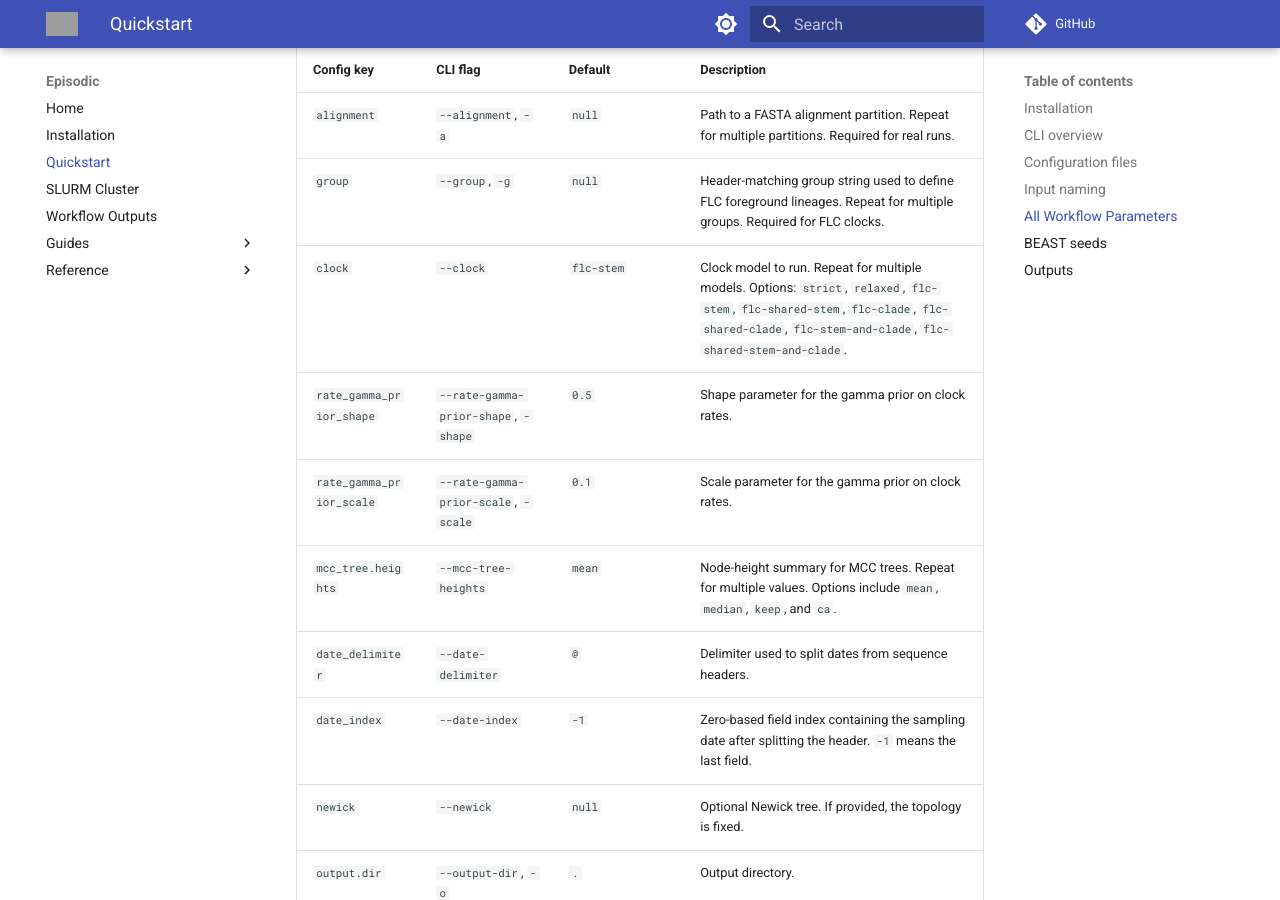
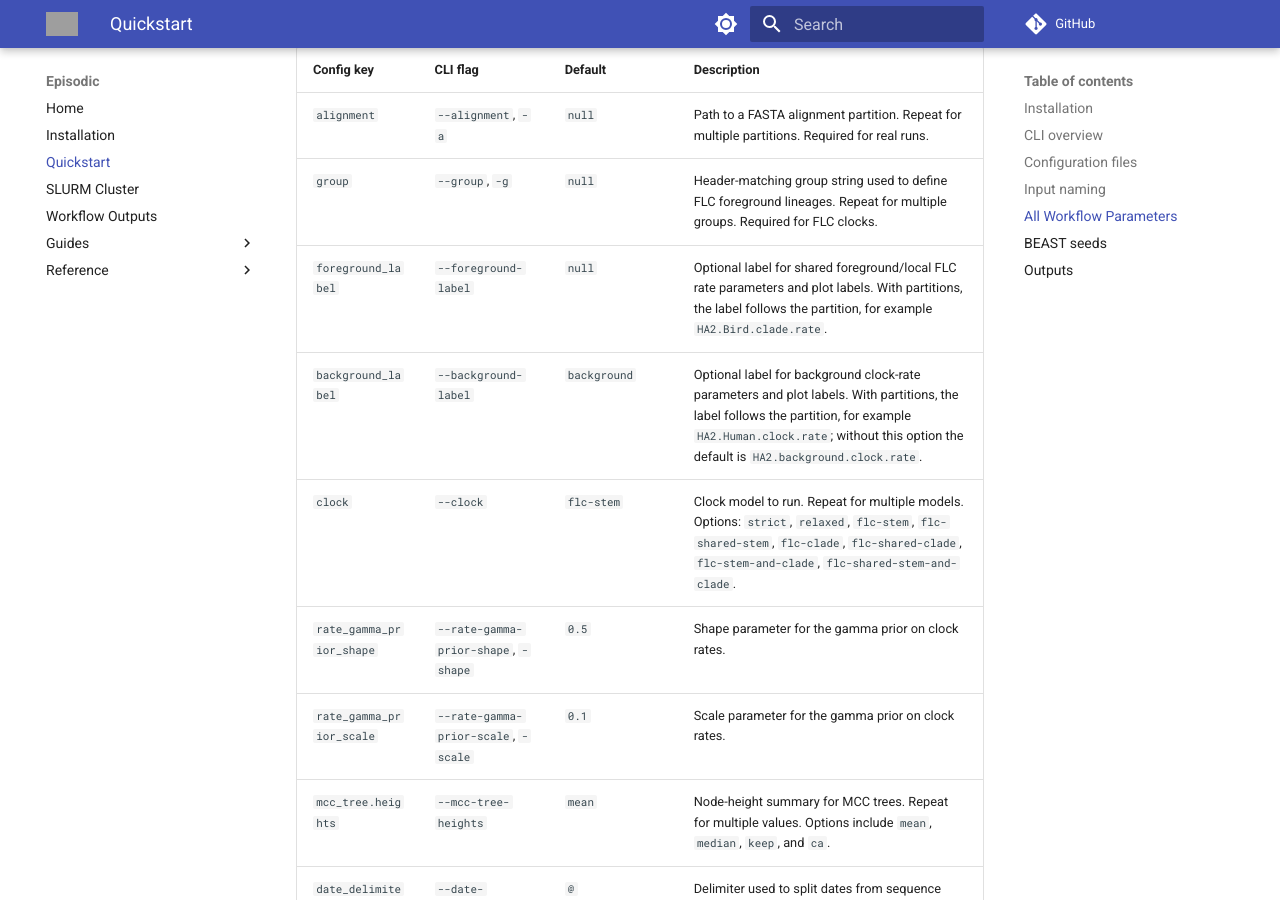
Before and after one commit to Wytamma/episodic, an MkDocs documentation site: the page built from docs/quickstart.md, in a window 1280 px wide and 900 px high, scrolled down 3413 px. Built offline with MkDocs 1.6.1 and Material for MkDocs 9.7.7, drawn with Linux system fonts in a browser that asks for light colours; comment, search, counter and statistics services are not loaded; grey boxes are pictures that could not be loaded.

Commit message:
Add foreground and background label options to workflow config keys

```diff
--- a/docs/quickstart.md
+++ b/docs/quickstart.md
@@ -143,6 +143,8 @@ The table below lists the workflow config keys, their CLI flags, and defaults.
 | --- | --- | --- | --- |
 | `alignment` | `--alignment`, `-a` | `null` | Path to a FASTA alignment partition. Repeat for multiple partitions. Required for real runs. |
 | `group` | `--group`, `-g` | `null` | Header-matching group string used to define FLC foreground lineages. Repeat for multiple groups. Required for FLC clocks. |
+| `foreground_label` | `--foreground-label` | `null` | Optional label for shared foreground/local FLC rate parameters and plot labels. With partitions, the label follows the partition, for example `HA2.Bird.clade.rate`. |
+| `background_label` | `--background-label` | `background` | Optional label for background clock-rate parameters and plot labels. With partitions, the label follows the partition, for example `HA2.Human.clock.rate`; without this option the default is `HA2.background.clock.rate`. |
 | `clock` | `--clock` | `flc-stem` | Clock model to run. Repeat for multiple models. Options: `strict`, `relaxed`, `flc-stem`, `flc-shared-stem`, `flc-clade`, `flc-shared-clade`, `flc-stem-and-clade`, `flc-shared-stem-and-clade`. |
 | `rate_gamma_prior_shape` | `--rate-gamma-prior-shape`, `-shape` | `0.5` | Shape parameter for the gamma prior on clock rates. |
 | `rate_gamma_prior_scale` | `--rate-gamma-prior-scale`, `-scale` | `0.1` | Scale parameter for the gamma prior on clock rates. |
```
Also changed, not shown: docs/reference/scripts.md (+2 -0 lines).
